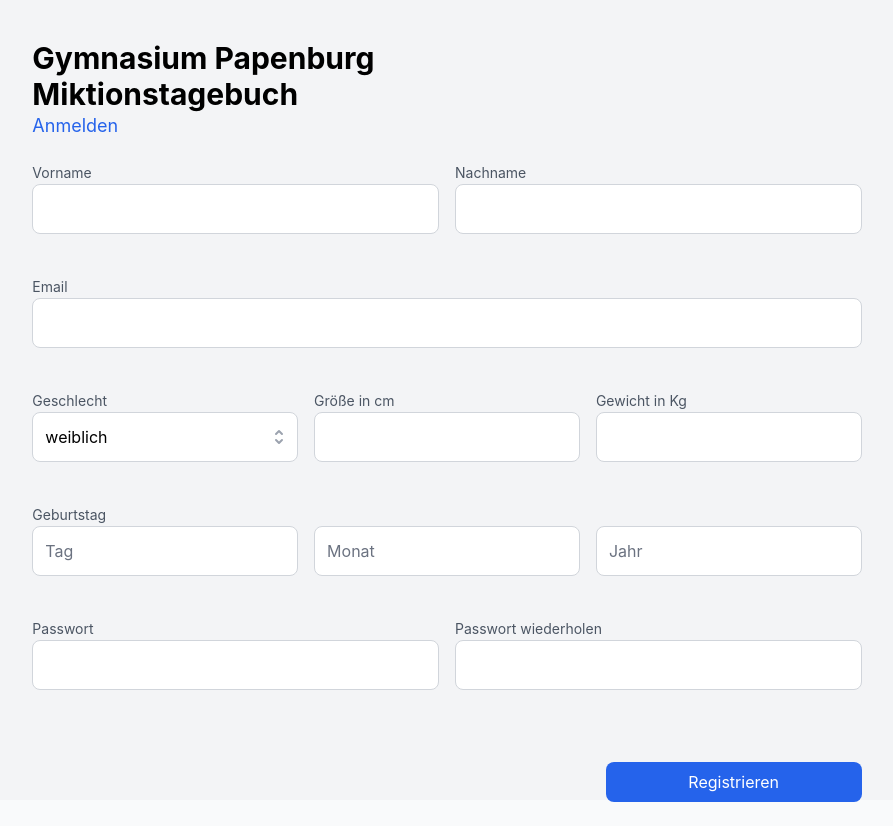
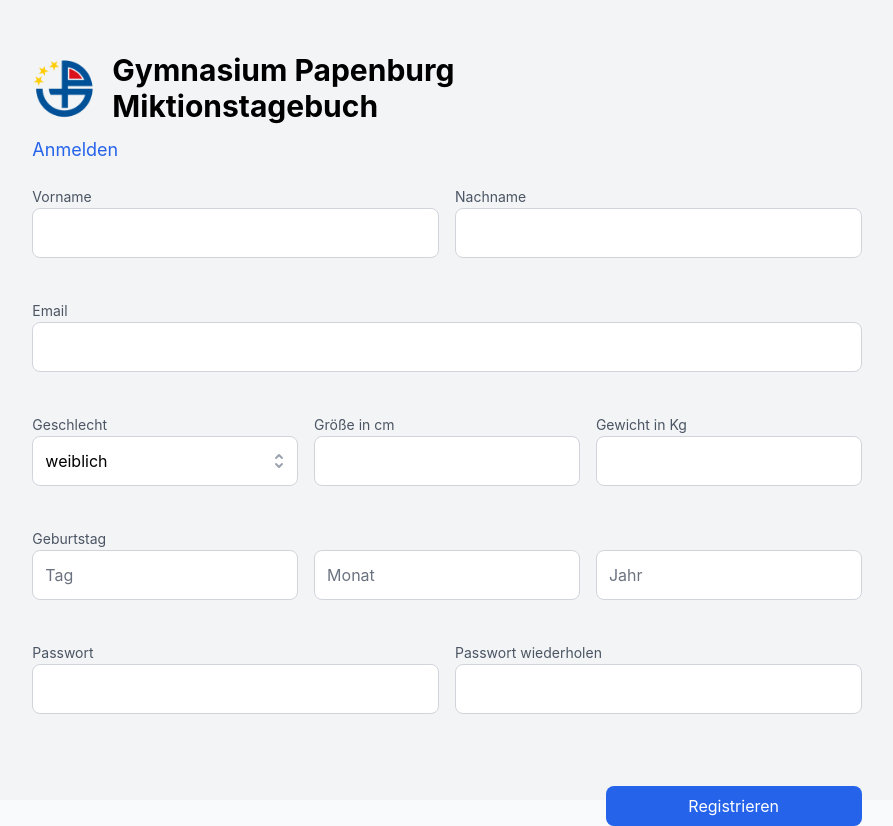
Before and after one commit to gympapsc/gpmt-webapp, a Next.js app: page /signup in a window 1280 px wide. Shown: the whole page, without its empty margins (193-1086 px from the left). Before the commit the page ends 802 px from the top, so only its background shows below. Built offline with nearby package versions, Linux system fonts and the light colour scheme.

Commit message:
Add Gymnasium Papenburg logo

```diff
--- a/src/pages/signin.jsx
+++ b/src/pages/signin.jsx
@@ -1,5 +1,6 @@
 import React, {useState} from "react"
 import Link from "next/link"
+import Image from "next/image"
 import { useDispatch, useSelector } from "react-redux"
 import {useForm} from "react-hook-form"
 
@@ -25,6 +26,9 @@ const Signin = () => {
                 <ErrorBanner message="Deine Anmeldedaten sind ungültig" messageShort="Passwort ist falsch" dismisable={true} />
             }
             <div className="px-3 self-center w-full md:w-5/6 lg:w-3/4 xl:w-2/3 mx-auto bg-gray-100">
+                <div className="w-16 h-16 mx-auto mb-8">
+                    <Image src="/img/gympap.png" width="500" height="500" />
+                </div>
                 <h1 className="text-2xl md:text-3xl font-bold text-center mx-auto mb-6">Gymnasium Papenburg<br/> Miktionstagebuch</h1>
                 <form className="space-y-5 max-w-md w-full mx-auto" onSubmit={handleSubmit(submit)}>
                     <div className="w-full space-y-1">
--- a/src/pages/signup.jsx
+++ b/src/pages/signup.jsx
@@ -1,5 +1,6 @@
 import React, { useState, Fragment } from "react"
 import Link from "next/link"
+import Image from "next/image"
 import { useDispatch } from "react-redux"
 import { Controller, useForm } from "react-hook-form"
 import { Listbox, Transition } from "@headlessui/react"
@@ -144,7 +145,12 @@ const Signup = () => {
     return (
         <div className="absolute top-0 bottom-0 w-full bg-gray-100">
             <div className="px-3 w-full md:w-5/6 lg:w-3/4 xl:w-2/3 mx-auto">
-                <h1 className="text-2xl md:text-3xl font-bold mx-auto mt-10">Gymnasium Papenburg<br/> Miktionstagebuch</h1>
+                <div className="mt-10 flex flex-row justify-start">
+                    <div className="w-16 h-16 my-4">
+                        <Image src="/img/gympap.png" width="500" height="500" />
+                    </div>
+                    <h1 className="text-2xl md:text-3xl font-bold ml-4 self-center">Gymnasium Papenburg<br/> Miktionstagebuch</h1>
+                </div>
                 <Link href="/signin">
                     <a className="text-sm md:text-lg text-blue-600">
                         Anmelden
```
Also changed, not shown: public/img/gympap.png (added).
